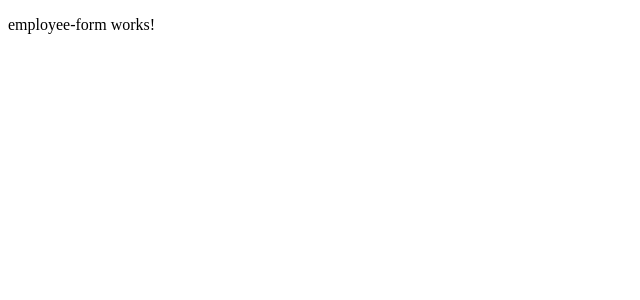
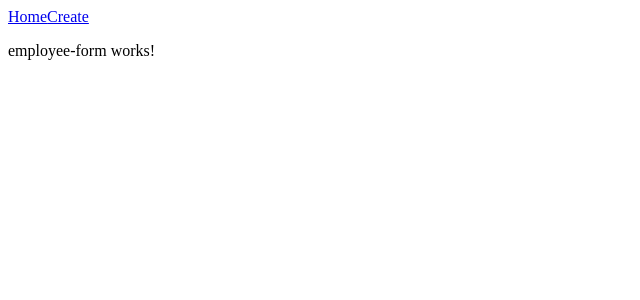
Before and after one commit to igerrits13/EmployeeManagement-Frontend, an Angular app in the folder employee-management-app/: page /create in a window 1280 px wide. Shown: the top 300 px of the page, without its empty margins (0-640 px from the left). Built offline with nearby package versions, Linux system fonts and the light colour scheme.

Commit message:
Add simple navigation bar and form data

```diff
--- a/employee-management-app/src/app/app.component.html
+++ b/employee-management-app/src/app/app.component.html
@@ -1 +1,6 @@
+<nav>
+  <a routerLink="/">Home</a>
+  <a routerLink="/create">Create</a>
+</nav>
+
 <router-outlet />
--- a/employee-management-app/src/app/app.component.ts
+++ b/employee-management-app/src/app/app.component.ts
@@ -1,11 +1,11 @@
 import { Component } from '@angular/core';
-import { RouterOutlet } from '@angular/router';
+import { RouterModule, RouterOutlet } from '@angular/router';
 import { EmployeeTableComponent } from './employee-table/employee-table.component';
 
 @Component({
   selector: 'app-root',
   standalone: true,
-  imports: [RouterOutlet, EmployeeTableComponent],
+  imports: [RouterOutlet, EmployeeTableComponent, RouterModule],
   templateUrl: './app.component.html',
   styleUrl: './app.component.css',
 })
--- a/employee-management-app/src/app/employee-form/employee-form.component.ts
+++ b/employee-management-app/src/app/employee-form/employee-form.component.ts
@@ -1,12 +1,27 @@
 import { Component } from '@angular/core';
+import { FormsModule } from '@angular/forms';
+import { Employee } from '../../models/employee';
 
 @Component({
   selector: 'app-employee-form',
   standalone: true,
-  imports: [],
+  imports: [FormsModule],
   templateUrl: './employee-form.component.html',
-  styleUrl: './employee-form.component.css'
+  styleUrl: './employee-form.component.css',
 })
 export class EmployeeFormComponent {
+  // Employee form to hold informaiton
+  employee: Employee = {
+    id: 0,
+    firstName: '',
+    lastName: '',
+    phone: '',
+    email: '',
+    position: '',
+  };
 
+  // Submit function
+  onSubmit(): void {
+    console.log(this.employee);
+  }
 }
```
